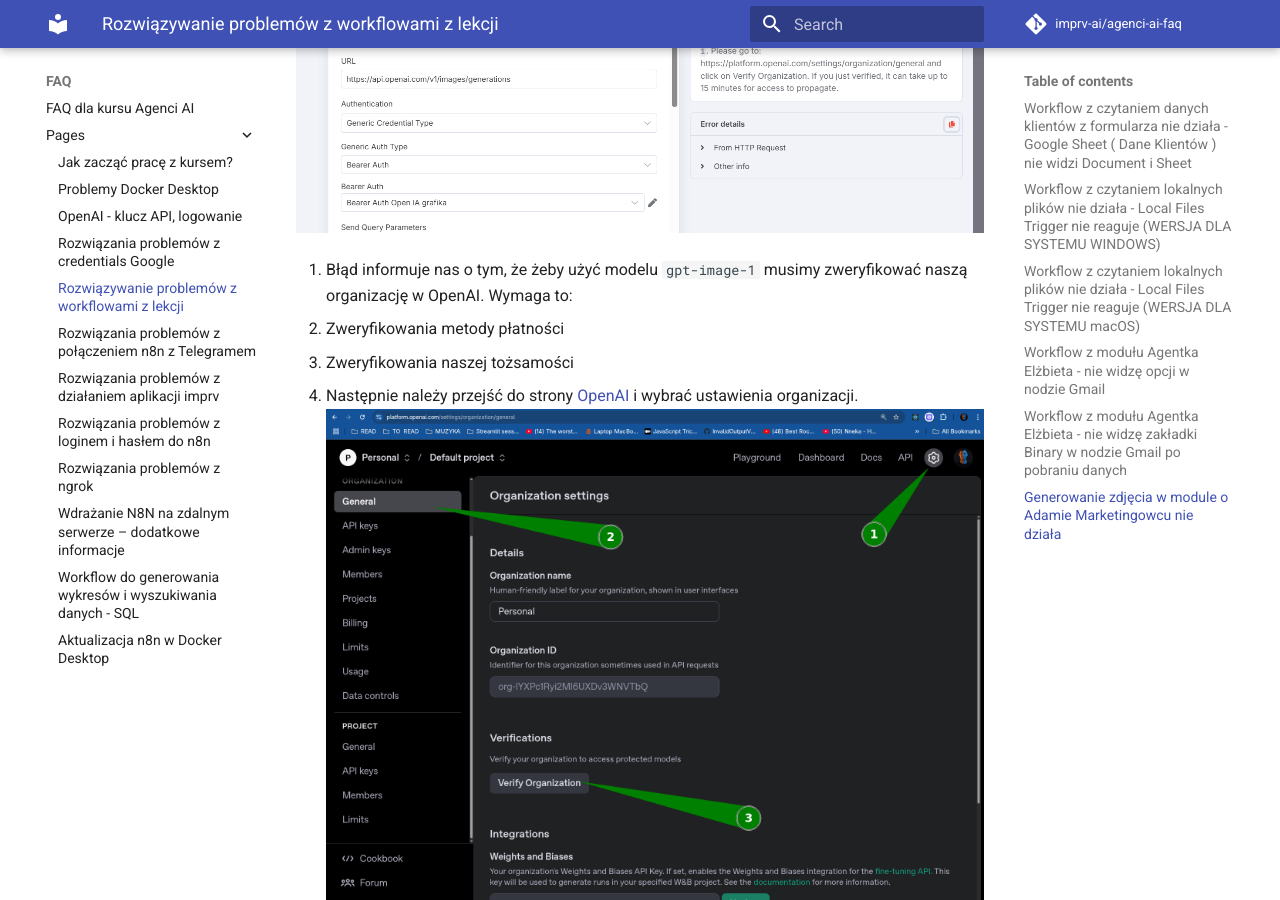
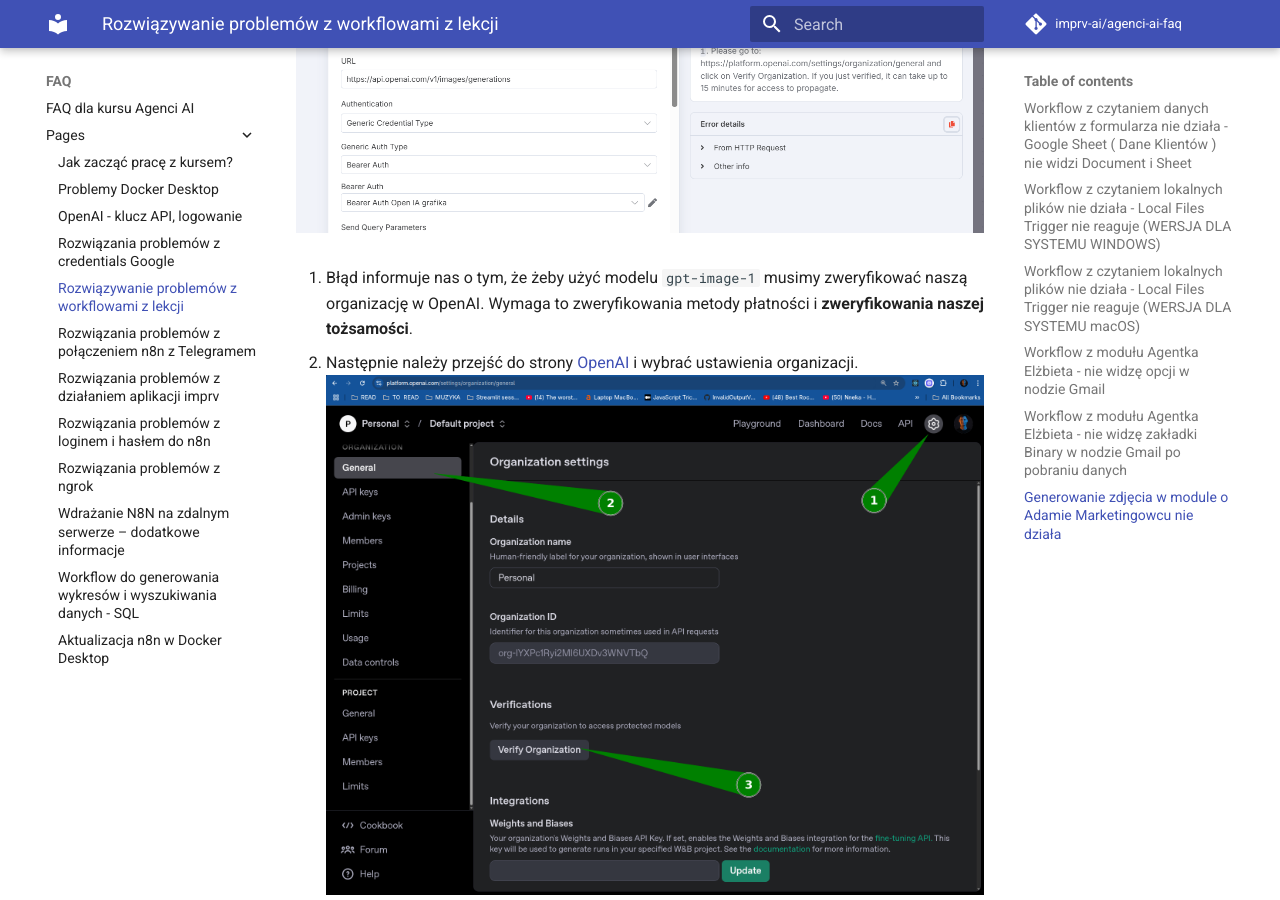
Before and after one commit to imprv-ai/agenci-ai-faq, an MkDocs documentation site: the page built from docs/pages/05_workflow_does_not_work.md, in a window 1280 px wide and 900 px high, scrolled down 20223 px. Built offline with MkDocs 1.6.1 and Material for MkDocs 9.7.7, drawn with Linux system fonts in a browser that asks for light colours; comment, search, counter and statistics services are not loaded.

Commit message:
image verificaton

```diff
--- a/docs/pages/05_workflow_does_not_work.md
+++ b/docs/pages/05_workflow_does_not_work.md
@@ -145,10 +145,7 @@
 
 
 1. Błąd informuje nas o tym, że żeby użyć modelu `gpt-image-1` musimy zweryfikować naszą organizację w OpenAI.
-Wymaga to:
-- Zweryfikowania metody płatności
-- Zweryfikowania naszej tożsamości
-
+Wymaga to zweryfikowania metody płatności i **zweryfikowania naszej tożsamości**.
 
 1. Następnie należy przejść do strony [OpenAI](https://platform.openai.com) i wybrać ustawienia organizacji.
    ![](assets/openai__image_gen__verification_0.png)
```
